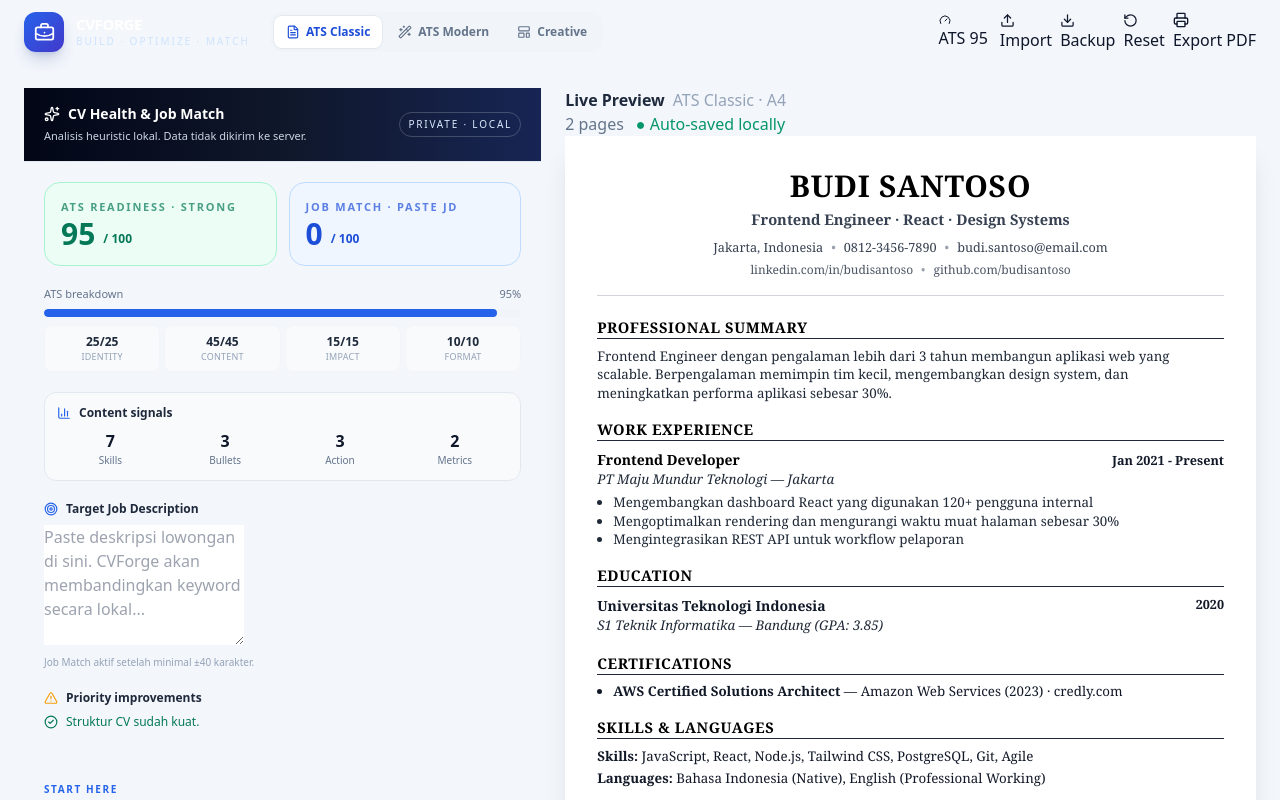
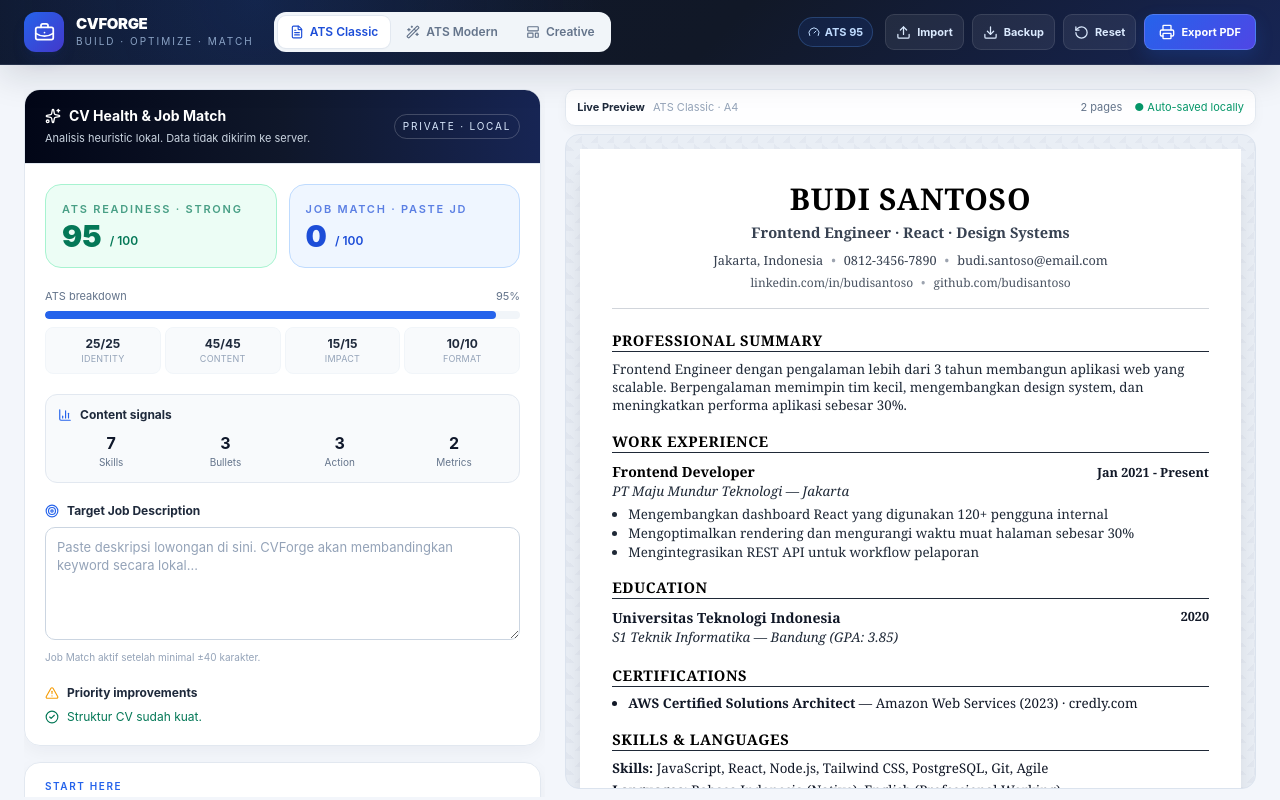
Before and after one commit to ayamkabisat-byte/cv-ats-builder, a React (Vite) app: page / in a window 1280 px wide. Shown: the top 800 px of the page. Built offline with nearby package versions, Linux system fonts and the light colour scheme.

Commit message:
Refresh CVForge v2 visual system and print styling

```diff
--- a/src/index.css
+++ b/src/index.css
@@ -2,40 +2,177 @@
 @tailwind components;
 @tailwind utilities;
 
+:root {
+  font-family: Inter, ui-sans-serif, system-ui, -apple-system, BlinkMacSystemFont, "Segoe UI", sans-serif;
+  color: #0f172a;
+  background: #f3f6fb;
+  font-synthesis: none;
+  text-rendering: optimizeLegibility;
+}
+
+body { margin: 0; min-width: 320px; background: #f3f6fb; }
+button, input, textarea, select { font: inherit; }
+
+.cvforge-header {
+  position: sticky;
+  top: 0;
+  z-index: 40;
+  background:
+    radial-gradient(circle at 20% 0%, rgba(37, 99, 235, .18), transparent 34%),
+    linear-gradient(135deg, #0f172a 0%, #111827 56%, #172554 100%);
+  border-bottom: 1px solid rgba(148, 163, 184, .16);
+  box-shadow: 0 12px 34px rgba(15, 23, 42, .13);
+}
+
+.score-chip {
+  display: inline-flex;
+  align-items: center;
+  gap: 5px;
+  padding: 6px 9px;
+  border-radius: 999px;
+  font-size: 11px;
+  font-weight: 700;
+  color: #bfdbfe;
+  background: rgba(37, 99, 235, .12);
+  border: 1px solid rgba(96, 165, 250, .25);
+}
+.score-chip.emerald { color: #a7f3d0; background: rgba(5, 150, 105, .12); border-color: rgba(52, 211, 153, .25); }
+
+.header-tool, .header-primary {
+  display: inline-flex;
+  align-items: center;
+  justify-content: center;
+  gap: 6px;
+  min-height: 36px;
+  border-radius: 9px;
+  padding: 0 10px;
+  font-size: 11px;
+  font-weight: 700;
+  transition: .15s ease;
+}
+.header-tool { color: #dbeafe; background: rgba(255,255,255,.07); border: 1px solid rgba(255,255,255,.1); }
+.header-tool:hover { background: rgba(255,255,255,.12); color: white; }
+.header-tool.danger:hover { color: #fecaca; background: rgba(220,38,38,.14); border-color: rgba(248,113,113,.22); }
+.header-primary { color: white; background: linear-gradient(135deg,#2563eb,#4f46e5); border: 1px solid rgba(147,197,253,.3); padding-inline: 14px; box-shadow: 0 7px 18px rgba(37,99,235,.2); }
+.header-primary:hover { filter: brightness(1.08); transform: translateY(-1px); }
+
+.cvforge-card {
+  background: rgba(255,255,255,.96);
+  border: 1px solid #e2e8f0;
+  border-radius: 16px;
+  box-shadow: 0 6px 18px rgba(15,23,42,.045);
+}
+
+.cvforge-label {
+  display: block;
+  margin-bottom: 6px;
+  color: #475569;
+  font-size: 10px;
+  line-height: 1;
+  font-weight: 800;
+  text-transform: uppercase;
+  letter-spacing: .09em;
+}
+
+.cvforge-input {
+  width: 100%;
+  border: 1px solid #cbd5e1;
+  border-radius: 10px;
+  background: #fff;
+  color: #0f172a;
+  padding: 10px 11px;
+  font-size: 13px;
+  line-height: 1.4;
+  outline: none;
+  transition: border-color .14s, box-shadow .14s, background .14s;
+}
+.cvforge-input.compact { padding: 8px 9px; font-size: 12px; border-radius: 8px; }
+.cvforge-input::placeholder { color: #94a3b8; }
+.cvforge-input:focus { border-color: #60a5fa; box-shadow: 0 0 0 3px rgba(37,99,235,.11); background: #fff; }
+.cvforge-help { margin-top: 5px; color: #94a3b8; font-size: 10px; line-height: 1.35; }
+
+.mini-icon-btn {
+  display: inline-grid;
+  place-items: center;
+  width: 26px;
+  height: 26px;
+  border-radius: 7px;
+  color: #64748b;
+  background: #f8fafc;
+  border: 1px solid #e2e8f0;
+}
+.mini-icon-btn:hover:not(:disabled) { color: #1d4ed8; border-color: #bfdbfe; background: #eff6ff; }
+.mini-icon-btn:disabled { opacity: .3; cursor: not-allowed; }
+
+.preview-toolbar {
+  display: flex;
+  align-items: center;
+  justify-content: space-between;
+  gap: 12px;
+  margin-bottom: 8px;
+  padding: 9px 11px;
+  border: 1px solid #e2e8f0;
+  border-radius: 10px;
+  background: rgba(255,255,255,.9);
+  color: #64748b;
+  font-size: 11px;
+  box-shadow: 0 4px 12px rgba(15,23,42,.035);
+}
+
+.preview-stage {
+  border-radius: 14px;
+  background:
+    linear-gradient(45deg, rgba(148,163,184,.08) 25%, transparent 25%) 0 0/16px 16px,
+    linear-gradient(-45deg, rgba(148,163,184,.08) 25%, transparent 25%) 0 8px/16px 16px,
+    #e9eef5;
+  padding: 14px;
+  border: 1px solid #dbe3ee;
+  overflow: auto;
+  max-height: calc(100vh - 145px);
+}
+
+.cvforge-scroll { scrollbar-width: thin; scrollbar-color: #cbd5e1 transparent; }
+.cvforge-scroll::-webkit-scrollbar, .preview-stage::-webkit-scrollbar { width: 7px; height: 7px; }
+.cvforge-scroll::-webkit-scrollbar-thumb, .preview-stage::-webkit-scrollbar-thumb { background: #cbd5e1; border-radius: 999px; }
+
+.cvforge-toast {
+  position: fixed;
+  left: 50%;
+  bottom: 22px;
+  transform: translateX(-50%);
+  z-index: 80;
+  background: #0f172a;
+  color: #fff;
+  border: 1px solid rgba(255,255,255,.12);
+  box-shadow: 0 14px 36px rgba(15,23,42,.24);
+  border-radius: 999px;
+  padding: 9px 15px;
+  font-size: 12px;
+  font-weight: 700;
+}
+
+.resume-page { transform-origin: top center; }
+
+@media (max-width: 1279px) {
+  .preview-stage { max-height: none; }
+}
+
+@media (max-width: 640px) {
+  .preview-stage { padding: 6px; border-radius: 10px; }
+  .preview-stage .resume-page { font-size: 85%; }
+  .preview-toolbar { align-items: flex-start; flex-direction: column; }
+}
+
 /* ============================================
    PRINT STYLES
-   ============================================
-   Browser modern (Chrome, Edge) by default tidak print background-color
-   demi hemat tinta. Untuk CV dengan sidebar gelap, kita harus paksa
-   browser untuk print color adjustment di SEMUA elemen.
-   ---------------------------------------------- */
+   ============================================ */
+@media print {
+  @page { size: A4; margin: 0mm; }
 
-@media print {
-  @page {
-    size: A4;
-    margin: 0mm;
-  }
+  html, body { background: white !important; -webkit-print-color-adjust: exact !important; print-color-adjust: exact !important; }
+  *, *::before, *::after { -webkit-print-color-adjust: exact !important; print-color-adjust: exact !important; }
+  .creative-sidebar { -webkit-print-color-adjust: exact !important; print-color-adjust: exact !important; }
 
-  /* Wajib untuk Chrome, Safari, dan Edge */
-  html,
-  body {
-    -webkit-print-color-adjust: exact !important;
-    print-color-adjust: exact !important;
-  }
-
-  /* Force ke semua child agar background-color, gradient, dan border
-     dengan warna kustom ter-print apa adanya. */
-  *,
-  *::before,
-  *::after {
-    -webkit-print-color-adjust: exact !important;
-    print-color-adjust: exact !important;
-  }
-
-  /* Target eksplisit untuk sidebar Creative — defense-in-depth
-     karena beberapa browser kadang abaikan rule global. */
-  .creative-sidebar {
-    -webkit-print-color-adjust: exact !important;
-    print-color-adjust: exact !important;
-  }
+  .preview-stage { padding: 0 !important; margin: 0 !important; border: 0 !important; background: white !important; overflow: visible !important; max-height: none !important; }
+  .resume-page { width: 210mm !important; max-width: none !important; min-height: 297mm !important; box-shadow: none !important; margin: 0 !important; }
 }
```
